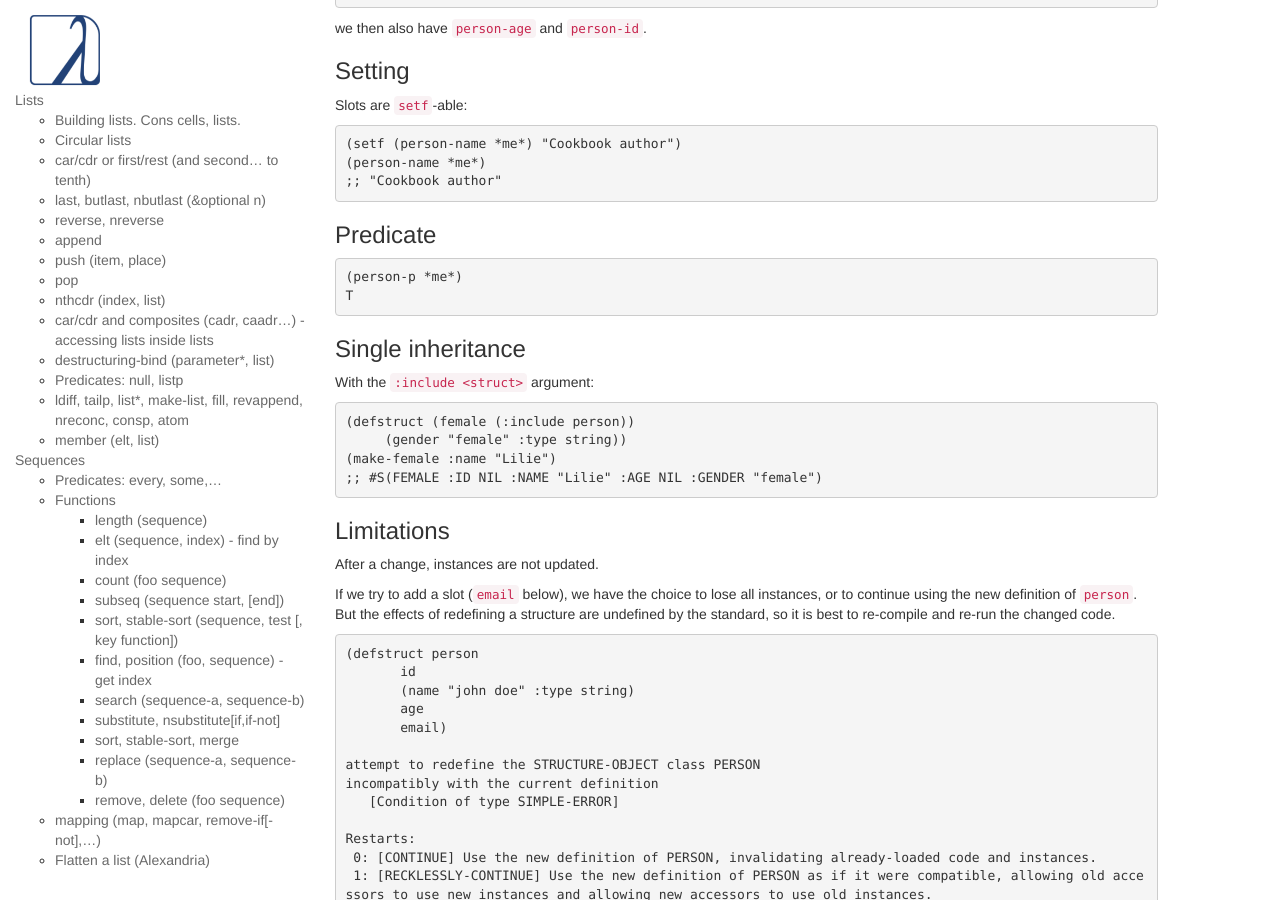
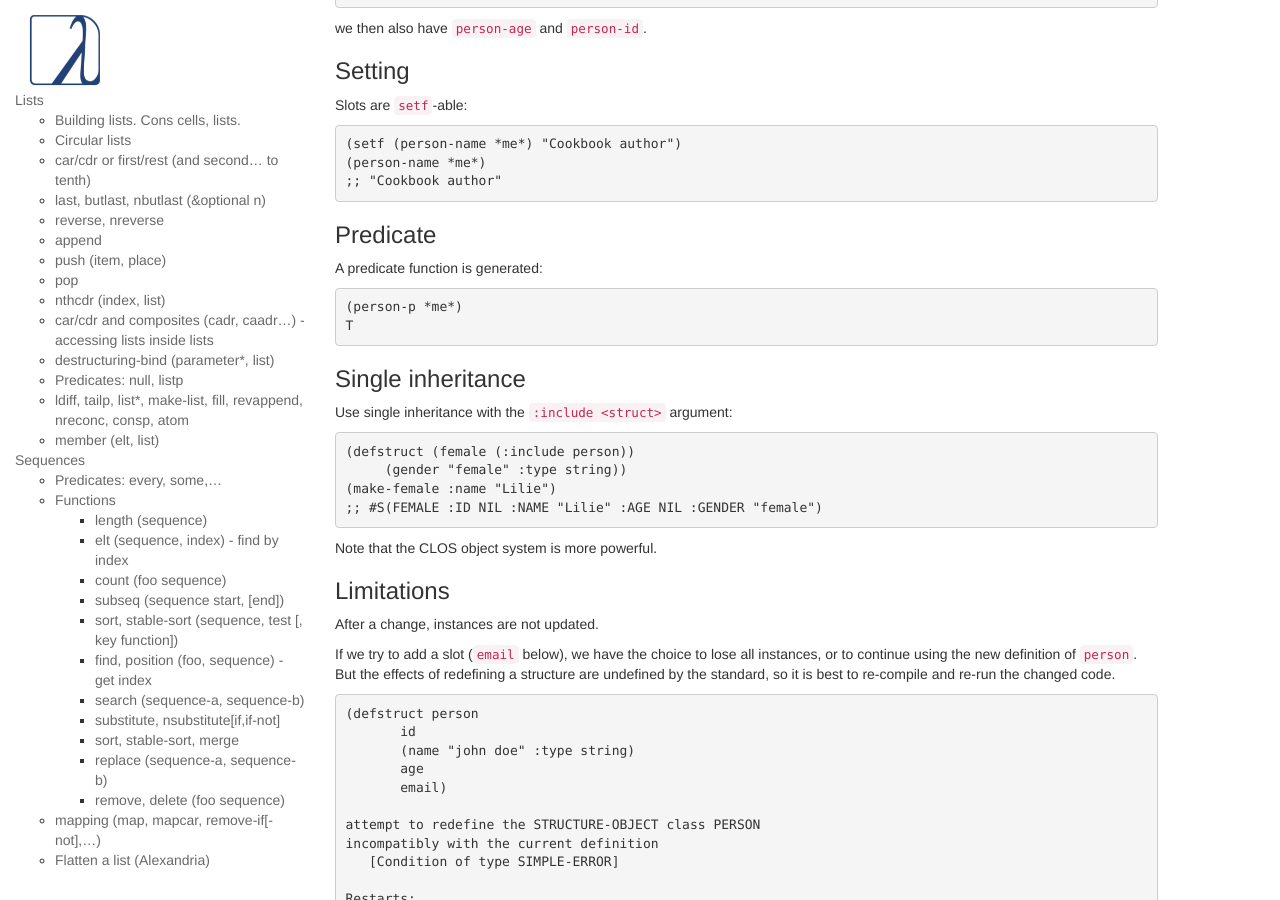
Before and after one commit to LispCookbook/cl-cookbook, a Jekyll site: the page built from data-structures.md, in a window 1280 px wide and 900 px high, scrolled down 21313 px. Built offline with Jekyll 4.4.1, drawn with Linux system fonts in a browser that asks for light colours.

Commit message:
(minor) data structures: improve formulation

```diff
--- a/data-structures.md
+++ b/data-structures.md
@@ -1387,7 +1387,7 @@ Classes provided by the Common Lisp Object System (CLOS) are more flexible howev
 
 ### Creation
 
-`defstruct`
+Use `defstruct`:
 
 ~~~lisp
 (defstruct person
@@ -1490,6 +1490,8 @@ Slots are `setf`-able:
 
 ### Predicate
 
+A predicate function is generated:
+
 ~~~lisp
 (person-p *me*)
 T
@@ -1497,7 +1499,7 @@ T
 
 ### Single inheritance
 
-With the `:include <struct>` argument:
+Use single inheritance with the `:include <struct>` argument:
 
 ~~~lisp
 (defstruct (female (:include person))
@@ -1505,6 +1507,8 @@ With the `:include <struct>` argument:
 (make-female :name "Lilie")
 ;; #S(FEMALE :ID NIL :NAME "Lilie" :AGE NIL :GENDER "female")
 ~~~
+
+Note that the CLOS object system is more powerful.
 
 ### Limitations
 
```
